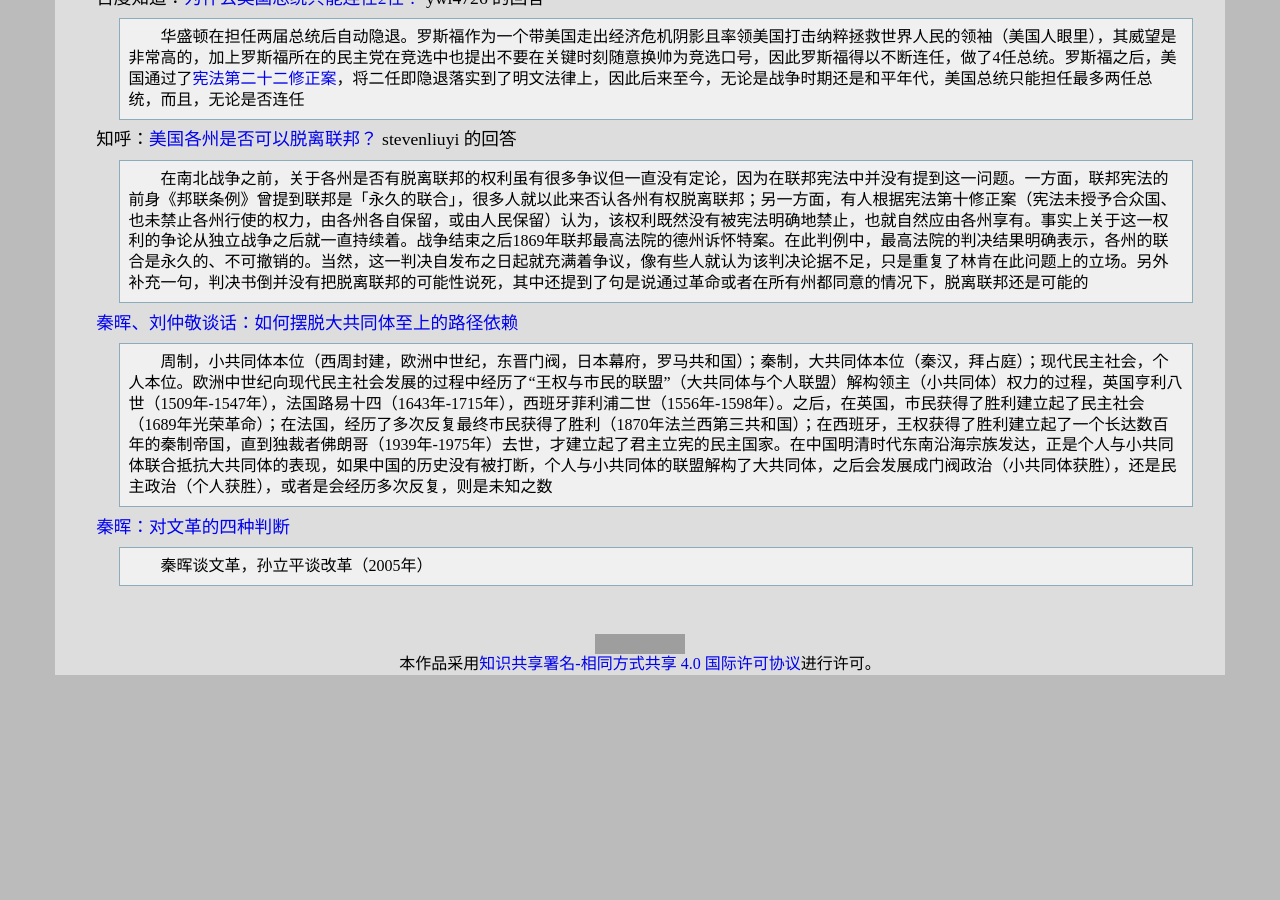
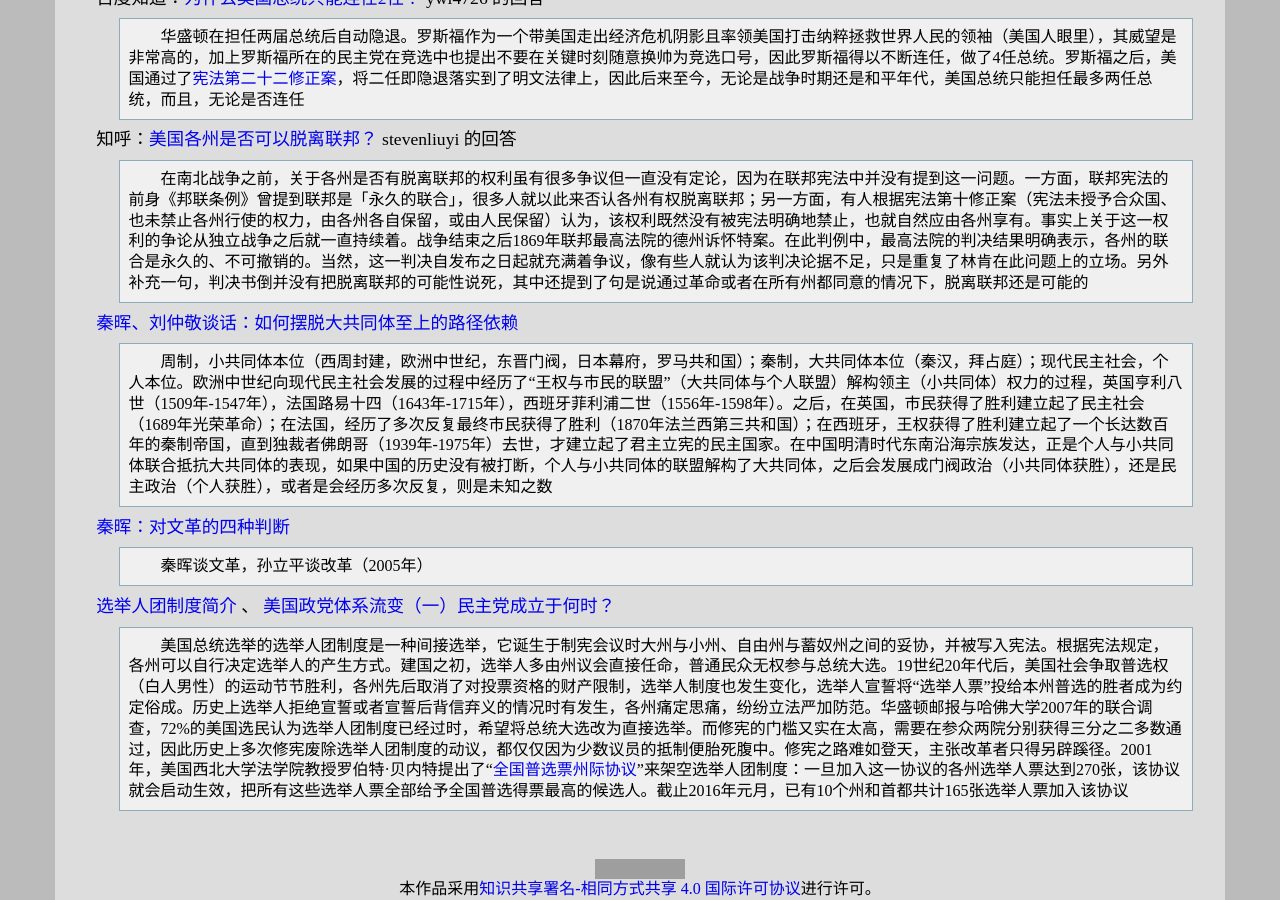
Before and after one commit to leiqin/leiqin.github.io, a Jekyll site: the page built from shoucang/history.markdown, in a window 1280 px wide and 900 px high, scrolled down 4934 px. Built offline with Jekyll 4.4.1, drawn with Linux system fonts in a browser that asks for light colours; comment, search, counter and statistics services are not loaded; before the commit the page ends 5609 px from its top, so only the background shows below that; grey boxes are pictures that could not be loaded.

Commit message:
+ 添加以史为镜 选举人团制度简介

```diff
--- a/shoucang/history.markdown
+++ b/shoucang/history.markdown
@@ -148,3 +148,6 @@ NHK纪录片：年轻人的“反叛” 香港占中75天
 
 [秦晖：对文革的四种判断](http://www.letscorp.net/archives/98854)
 :	秦晖谈文革，孙立平谈改革（2005年）
+
+[选举人团制度简介](http://blog.sina.com.cn/s/blog_68cd22cb01017gz1.html) 、 [美国政党体系流变（一）民主党成立于何时？](http://blog.sina.com.cn/s/blog_68cd22cb0102wg1i.html)
+:	美国总统选举的选举人团制度是一种间接选举，它诞生于制宪会议时大州与小州、自由州与蓄奴州之间的妥协，并被写入宪法。根据宪法规定，各州可以自行决定选举人的产生方式。建国之初，选举人多由州议会直接任命，普通民众无权参与总统大选。19世纪20年代后，美国社会争取普选权（白人男性）的运动节节胜利，各州先后取消了对投票资格的财产限制，选举人制度也发生变化，选举人宣誓将“选举人票”投给本州普选的胜者成为约定俗成。历史上选举人拒绝宣誓或者宣誓后背信弃义的情况时有发生，各州痛定思痛，纷纷立法严加防范。华盛顿邮报与哈佛大学2007年的联合调查，72%的美国选民认为选举人团制度已经过时，希望将总统大选改为直接选举。而修宪的门槛又实在太高，需要在参众两院分别获得三分之二多数通过，因此历史上多次修宪废除选举人团制度的动议，都仅仅因为少数议员的抵制便胎死腹中。修宪之路难如登天，主张改革者只得另辟蹊径。2001年，美国西北大学法学院教授罗伯特·贝内特提出了“[全国普选票州际协议](https://zh.wikipedia.org/wiki/%E5%85%A8%E5%9B%BD%E6%99%AE%E9%80%89%E7%A5%A8%E5%B7%9E%E9%99%85%E5%8D%8F%E5%AE%9A)”来架空选举人团制度：一旦加入这一协议的各州选举人票达到270张，该协议就会启动生效，把所有这些选举人票全部给予全国普选得票最高的候选人。截止2016年元月，已有10个州和首都共计165张选举人票加入该协议
```
